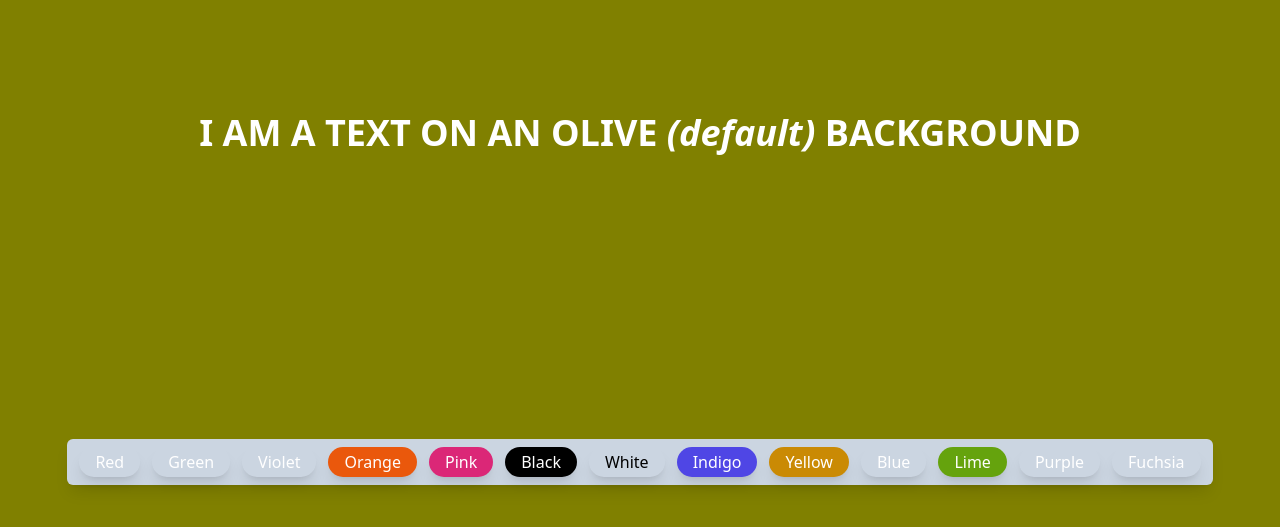
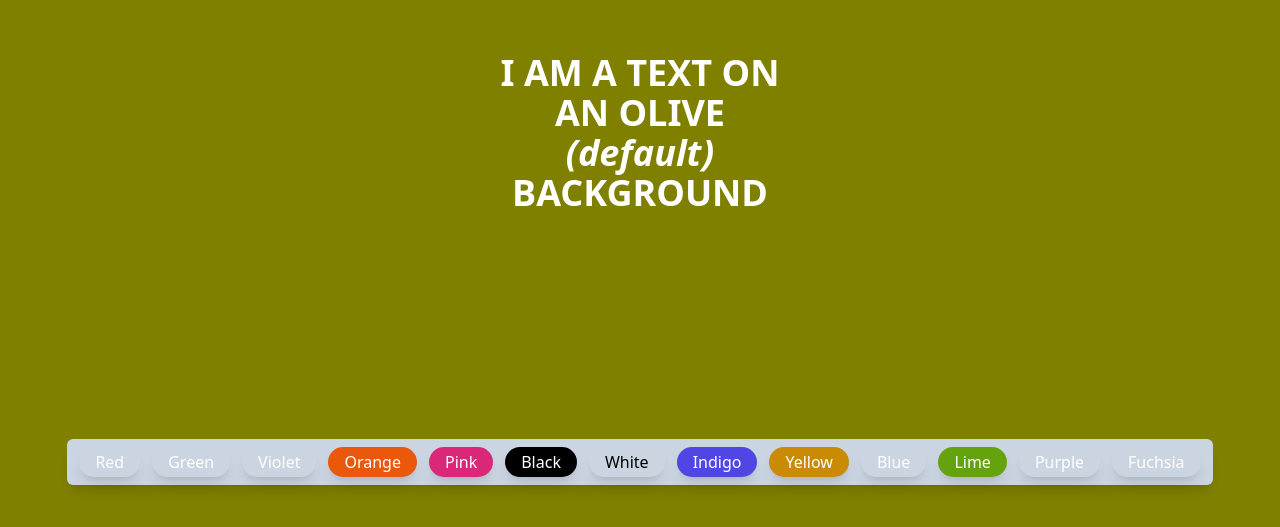
Before and after one commit to Pukkawit/bg-color-changer, a React (Vite) app: page / in a window 1280 px wide. Shown: the part 267-794 px from the top of the page. Built offline with nearby package versions, Linux system fonts and the light colour scheme.

Commit message:
bg-color-changer

```diff
--- a/src/App.jsx
+++ b/src/App.jsx
@@ -70,7 +70,7 @@ function App() {
     >
       <div className="text-4xl grid place-content-center w-full h-screen duration-100">
         {whiteText.find((each) => each === color) ? (
-          <h1 className="font-bold uppercase text-white text-center">
+          <h1 className="font-bold uppercase text-white text-center sm:max-w-72">
             I am a text on {article()} {color}{" "}
             {color === "olive" ? (
               <>
```
